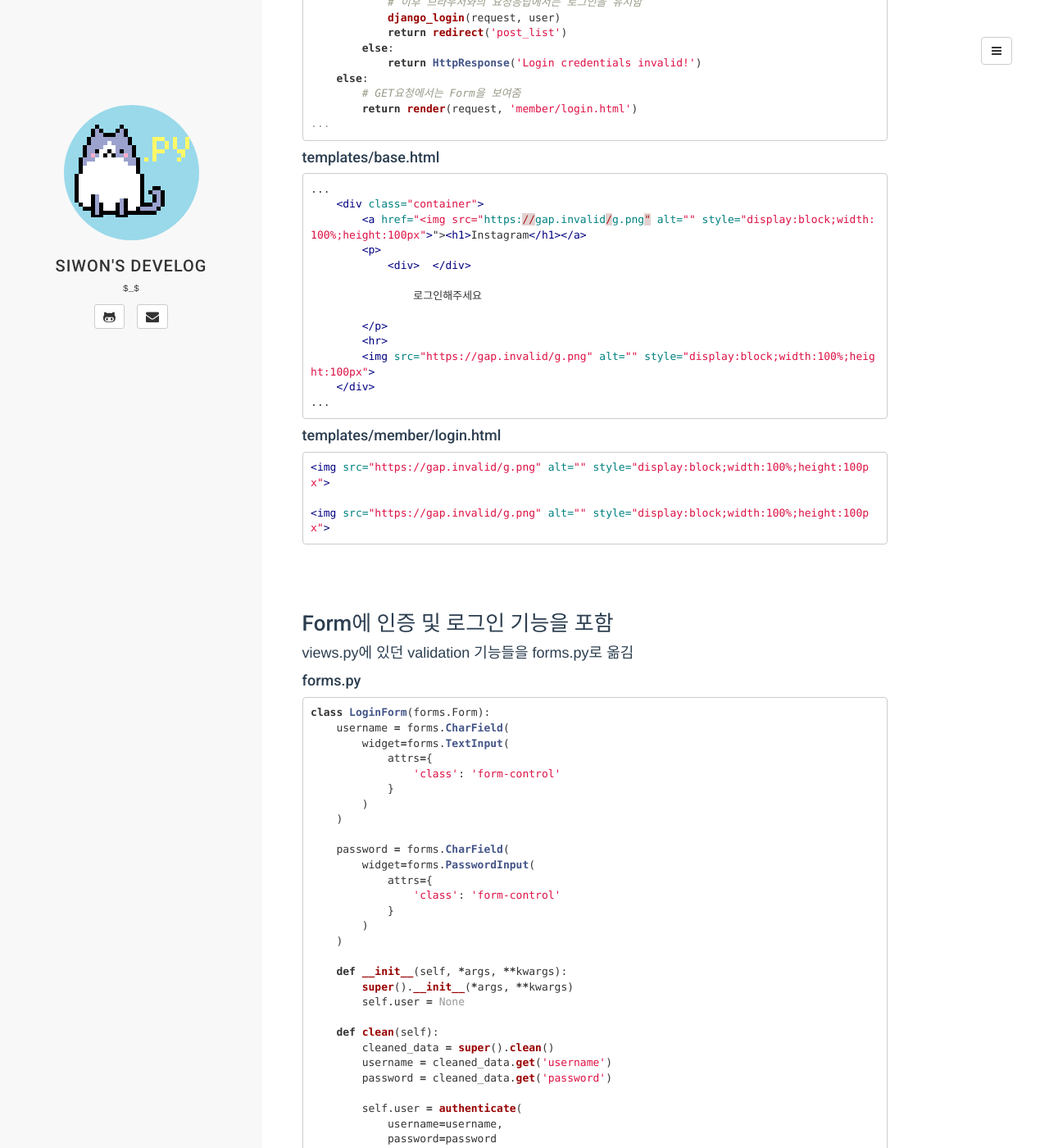
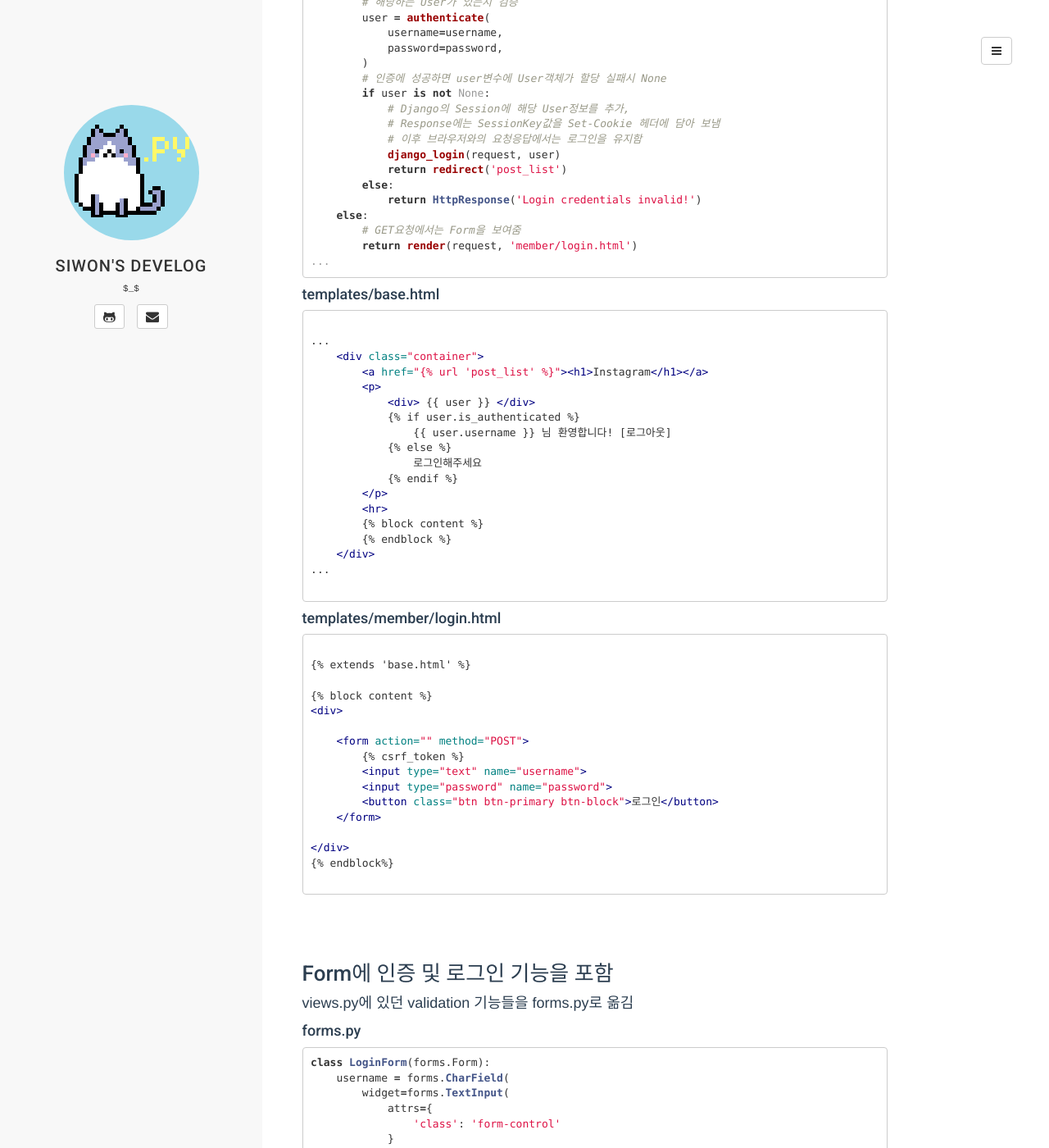
Before and after one commit to 2siwon/2siwon.github.io, a Jekyll site: the page built from _posts/2017-10-21-django-017-instagram(5).md, in a window 1280 px wide and 1400 px high, scrolled down 2750 px. Shown: the whole window at 82% size. Built offline with Jekyll 4.4.1, drawn with Linux system fonts in a browser that asks for light colours; comment, search, counter and statistics services are not loaded; some of the changed text lies outside the part shown.

Commit message:
update instagram 2,5,6

````diff
--- a/_posts/2017-10-21-django-017-instagram(5).md
+++ b/_posts/2017-10-21-django-017-instagram(5).md
@@ -64,6 +64,7 @@ def signup(request):
 #### member/signup.html
 
 ```html
+{% raw %}
 {% extends 'base.html' %}
 
 {% block content %}
@@ -76,6 +77,7 @@ def signup(request):
 </div>
 
 {% endblock %}
+{% endraw %}
 ```
 
 <br><br>
@@ -168,6 +170,7 @@ def login(request):
 #### templates/base.html
 
 ```html
+{% raw %}
 ...
     <div class="container">
         <a href="{% url 'post_list' %}"><h1>Instagram</h1></a>
@@ -184,11 +187,13 @@ def login(request):
         {% endblock %}
     </div>
 ...
+{% endraw %}
 ```
 
 #### templates/member/login.html
 
 ```html
+{% raw %}
 {% extends 'base.html' %}
 
 {% block content %}
@@ -203,6 +208,7 @@ def login(request):
 
 </div>
 {% endblock%}
+{% endraw %}
 ```
 
 <br><br>
````
Also changed, not shown: other parts of _posts/2017-10-21-django-017-instagram(5).md (+1 -1 lines), _posts/2017-10-19-django-014-instagram(2).md (+1 -1 lines), _posts/2017-10-21-django-018-instagram(6).md (+30 -2 lines).
